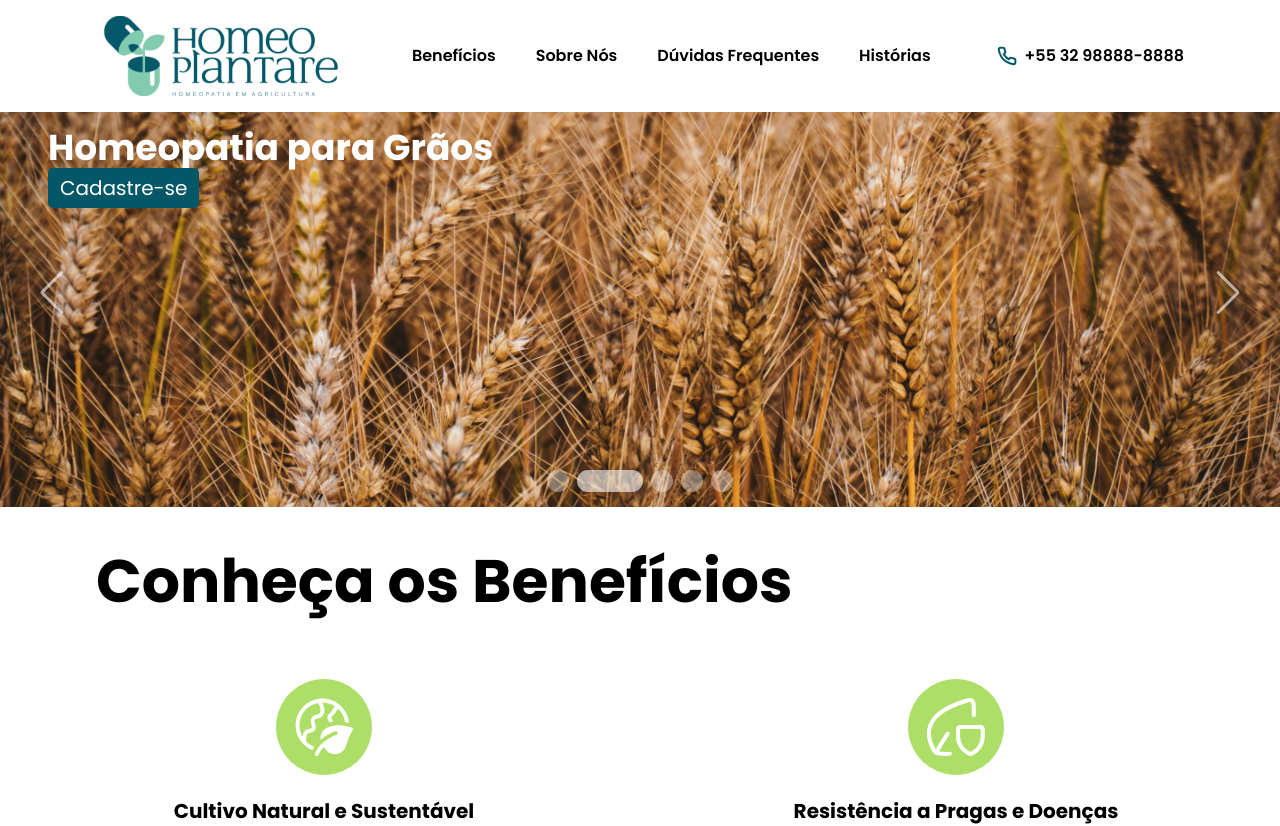
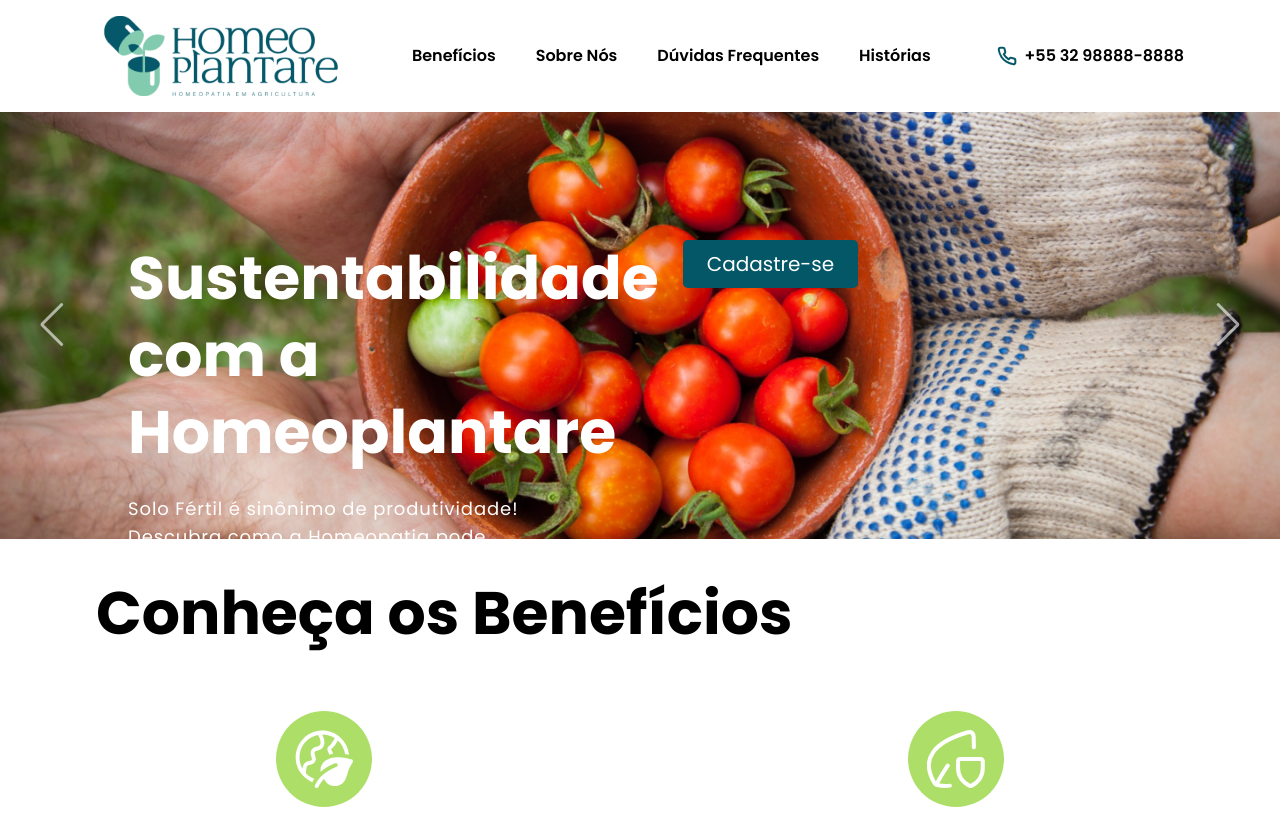
Before and after one commit to joaocottabadaro/homeo-plantare, a Next.js app: page / in a window 1280 px wide. Shown: the top 826 px of the page. Built offline with nearby package versions, Linux system fonts and the light colour scheme.

Commit message:
style - ajuste link da navbar

```diff
--- a/app/page.tsx
+++ b/app/page.tsx
@@ -26,7 +26,7 @@ import Link from "next/link";
 
 export default function Home() {
 
-  const Slide1 = <div className="flex h-full items-start flex-col flex-wrap w-1/2 justify-start ml-12 mt-12"><p className="text-primary-foreground text-4xl font-bold leading-10">Sustentabilidade com a Homeoplantare</p> <p className="text-primary-foreground text-shadow-md text-lg leading-7 tracking-wider">Solo Fértil é sinônimo de produtividade! Descubra como a Homeopatia pode ajudar seu negócio a expandir de forma natural</p></div>
+  const Slide1 = <div className="flex h-full items-start flex-col flex-wrap w-5/12 justify-start  gap-6  mt-32 pl-32"><h2 className="text-primary-foreground leading-[77px] text-6xl font-bold leading-10">Sustentabilidade com a Homeoplantare</h2> <p className="text-primary-foreground text-shadow-md text-lg leading-7 tracking-wider">Solo Fértil é sinônimo de produtividade! Descubra como a Homeopatia pode ajudar seu negócio a expandir de forma natural</p> <Button>Cadastre-se</Button></div>
   const Slide2 = <div className="flex h-full items-start flex-col flex-wrap w-1/2 justify-start ml-12 mt-12"><p className="text-primary-foreground text-4xl font-bold leading-10">Homeopatia para Grãos</p> <Button>Cadastre-se</Button></div>
   const Slide3 = <div className="flex h-full items-start flex-col flex-wrap w-1/2 justify-start ml-12 mt-12"><p className="text-primary-foreground text-4xl font-bold leading-10">Aumente sua Produtividade </p><Button>Converse conosco</Button></div>
   const Slide4 = <div className="flex h-full items-start flex-col flex-wrap w-1/2 justify-start ml-12 mt-12"><p className="text-primary-foreground text-4xl font-bold leading-10">Conheça as Soluções da Homeoplantare</p> <Button>Converse conosco</Button></div>
@@ -62,10 +62,10 @@ export default function Home() {
 
   return (
     <main className="flex min-h-screen relative flex-col items-center justify-between px-24 overflow-hidden">
-      <header className="z-10 fixed h-30 w-full bg-primary-foreground ">
+      <header className="z-10 fixed h-28 w-full bg-primary-foreground ">
         <Navbar />
       </header>
-      <div className="w-screen relative mt-20">
+      <div className="w-screen relative mt-28">
         <Suspense fallback={<Spinner />}>
           <Slider slidesData={slidesData} />
         </Suspense>
--- a/components/navbar.tsx
+++ b/components/navbar.tsx
@@ -5,7 +5,7 @@ import Link from 'next/link';
 
 const Navbar = () => {
     return (
-        <nav className="bg-primary-foreground  py-4 flex justify-between w-full items-center  px-24 h-30" >
+        <nav className="bg-primary-foreground  py-4 flex justify-between w-full items-center  px-24 h-28" >
 
             <Image
                 src="/logoPlant.svg"
--- a/components/slider.tsx
+++ b/components/slider.tsx
@@ -40,11 +40,11 @@ const Slider = ({ slidesData }: { slidesData: SlideData[] }) => {
                     slidesPerView={1}
                     // Ative a navegação
                     pagination={pagination} // Configuração da paginação
-                    modules={[Autoplay, Navigation, Pagination]}
-                    autoplay={{
-                        delay: 2500,
-                        disableOnInteraction: false,
-                    }}
+                    // modules={[Autoplay, Navigation, Pagination]}
+                    // autoplay={{
+                    //     delay: 2500,
+                    //     disableOnInteraction: false,
+                    // }}
                     navigation={{
                         nextEl: '.swiper-button-next',
                         prevEl: '.swiper-button-prev',
--- a/components/ui/button.tsx
+++ b/components/ui/button.tsx
@@ -20,7 +20,7 @@ const buttonVariants = cva(
         link: "text-primary underline-offset-4 hover:underline",
       },
       size: {
-        default: "h-10 p-3",
+        default: "h-10 p-6",
         sm: "h-9 rounded-md p-3",
         lg: "h-11 rounded-md px-8",
         icon: "h-10 w-10",
```
